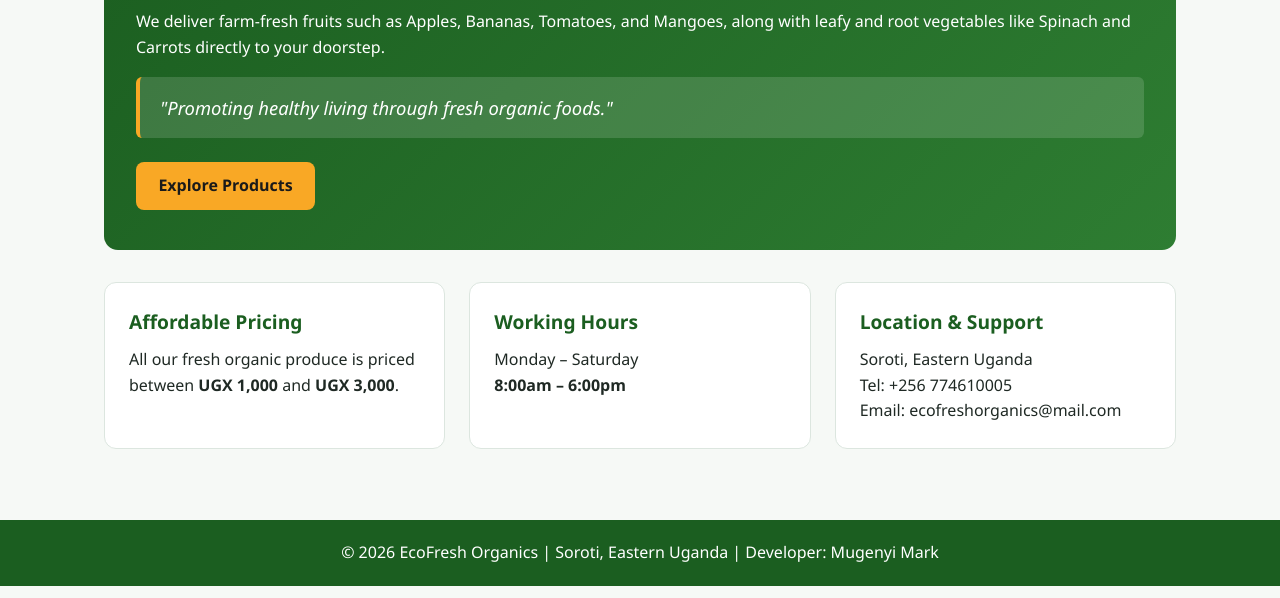
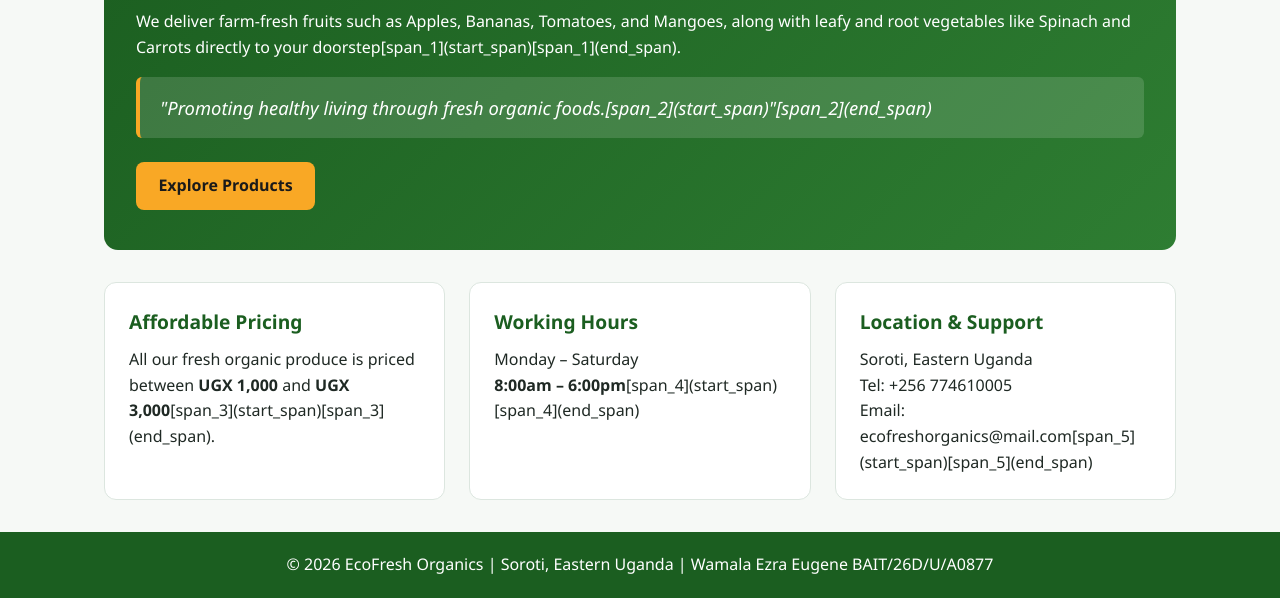
Before and after one commit to badman2343/Ecofresh-Organics, a plain HTML site: page index.html in a window 1280 px wide. Shown: the part 214-812 px from the top of the page. Drawn offline with Linux system fonts and the light colour scheme.

Commit message:
Update index.html

```diff
--- a/index.html
+++ b/index.html
@@ -425,10 +425,10 @@
         <h1>Fresh Organic Fruits &amp; Vegetables Delivered</h1>
         <p>
           We deliver farm-fresh fruits such as Apples, Bananas, Tomatoes, and Mangoes,
-          along with leafy and root vegetables like Spinach and Carrots directly to your doorstep.
+          along with leafy and root vegetables like Spinach and Carrots directly to your doorstep[span_1](start_span)[span_1](end_span).
         </p>
         <blockquote class="mission-quote">
-          "Promoting healthy living through fresh organic foods."
+          "Promoting healthy living through fresh organic foods.[span_2](start_span)"[span_2](end_span)
         </blockquote>
         <a href="#products" class="btn" onclick="navigateTo('products', event)">Explore Products</a>
       </div>
@@ -438,7 +438,7 @@
           <h2>Affordable Pricing</h2>
           <p>
             All our fresh organic produce is priced between <strong>UGX 1,000</strong> and
-            <strong>UGX 3,000</strong>.
+            <strong>UGX 3,000</strong>[span_3](start_span)[span_3](end_span).
           </p>
         </div>
 
@@ -446,7 +446,7 @@
           <h2>Working Hours</h2>
           <p>
             Monday – Saturday<br />
-            <strong>8:00am – 6:00pm</strong>
+            <strong>8:00am – 6:00pm</strong>[span_4](start_span)[span_4](end_span)
           </p>
         </div>
 
@@ -455,7 +455,7 @@
           <p>
             Soroti, Eastern Uganda<br />
             Tel: +256 774610005<br />
-            Email: ecofreshorganics@mail.com
+            Email: ecofreshorganics@mail.com[span_5](start_span)[span_5](end_span)
           </p>
         </div>
       </div>
@@ -560,11 +560,11 @@
       <div class="contact-layout">
         <div class="contact-info-box" aria-label="Company Contact Information">
           <h2>EcoFresh Organics</h2>
-          <p><strong>Mission:</strong> "Promoting healthy living through fresh organic foods."</p>
-          <p><strong>Email:</strong> ecofreshorganics@mail.com</p>
-          <p><strong>Tel:</strong> +256 774610005</p>
-          <p><strong>Address:</strong> Soroti, Eastern Uganda</p>
-          <p><strong>Working Hours:</strong> Monday – Saturday: 8:00am – 6:00pm</p>
+          <p><strong>Mission:</strong> "Promoting healthy living through fresh organic foods.[span_6](start_span)"[span_6](end_span)</p>
+          <p><strong>Email:</strong> ecofreshorganics@mail.com[span_7](start_span)[span_7](end_span)</p>
+          <p><strong>Tel:</strong> +256 774610005[span_8](start_span)[span_8](end_span)</p>
+          <p><strong>Address:</strong> Soroti, Eastern Uganda[span_9](start_span)[span_9](end_span)</p>
+          <p><strong>Working Hours:</strong> Monday – Saturday: 8:00am – 6:00pm[span_10](start_span)[span_10](end_span)</p>
         </div>
 
         <div class="contact-form-box" aria-label="Contact Form">
@@ -613,7 +613,7 @@
 
   <!-- Footer -->
   <footer>
-    <p>&copy; 2026 EcoFresh Organics | Soroti, Eastern Uganda | Developer: Mugenyi Mark</p>
+    <p>&copy; 2026 EcoFresh Organics | Soroti, Eastern Uganda | Wamala Ezra Eugene BAIT/26D/U/A0877</p>
   </footer>
 
   <script>
@@ -699,4 +699,4 @@
     }
   </script>
 </body>
-  </html>
+                                                                                                </html>
```
